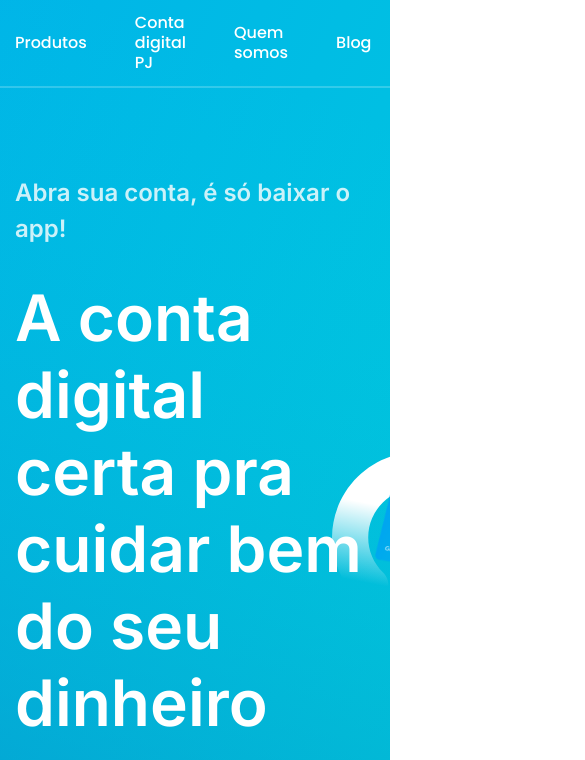
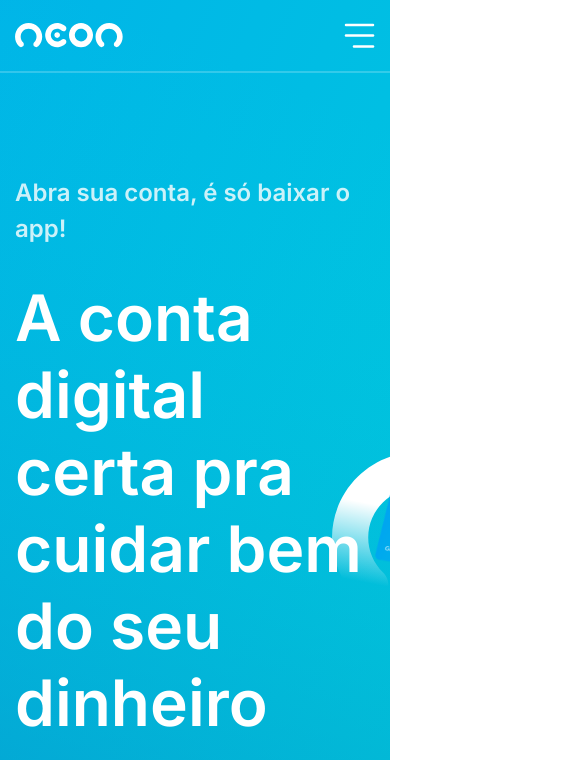
Before and after one commit to LucasBlunTT/projeto-neon, a plain HTML site: page index.html in a window 390 px wide. Shown: the top 760 px of the page, 585 px wide, since content can reach past the window. Drawn offline with nearby package versions, Linux system fonts and the light colour scheme.

Commit message:
Header Responsive

```diff
--- a/index.html
+++ b/index.html
@@ -40,6 +40,8 @@
           </li>
         </ul>
         <button class="btn-secondary white">Abra sua conta digital</button>
+
+        <button class="btn-mobile"><img src="img/btn-mobile.svg" alt=""></button>
       </nav>
     </div>
   </header>
@@ -188,7 +190,7 @@
         <h2><span>Prático, fácil, moderno</span>Você resolve tudo sem estresse 😊</h2>
         <div class="swiper-pagination"></div>
       </div>
-      <!-- Swiper -->
+
       <div class="slide-depoimentos">
         <div class="swiper-wrapper">
           <div class="swiper-slide">
--- a/scss/_header.scss
+++ b/scss/_header.scss
@@ -40,4 +40,50 @@ header {
       }
     }
   }
+
+  .btn-mobile {
+    display: none;
+  }
+
+  @include responsive (1085px) {
+    nav {
+      ul {
+        margin-right: 3rem;
+
+        li {
+          &:not(:first-child) {
+            margin-left: 2.5rem;
+          }
+        }
+      }
+    }
+  }
+
+  @include responsive (991px) {
+    .logo {
+      max-width: 10.8rem;
+    }
+
+    nav {
+      ul {
+        display: none;
+      }
+    }
+
+    .btn-mobile {
+      display: block;
+      margin-left: 4rem;
+    }
+
+  }
+
+  @include responsive (480px) {
+    height: 7.3rem;
+
+    nav {
+      .btn-secondary {
+        display: none;
+      }
+    }
+  }
 }
```
Also changed, not shown: css/main.css.
